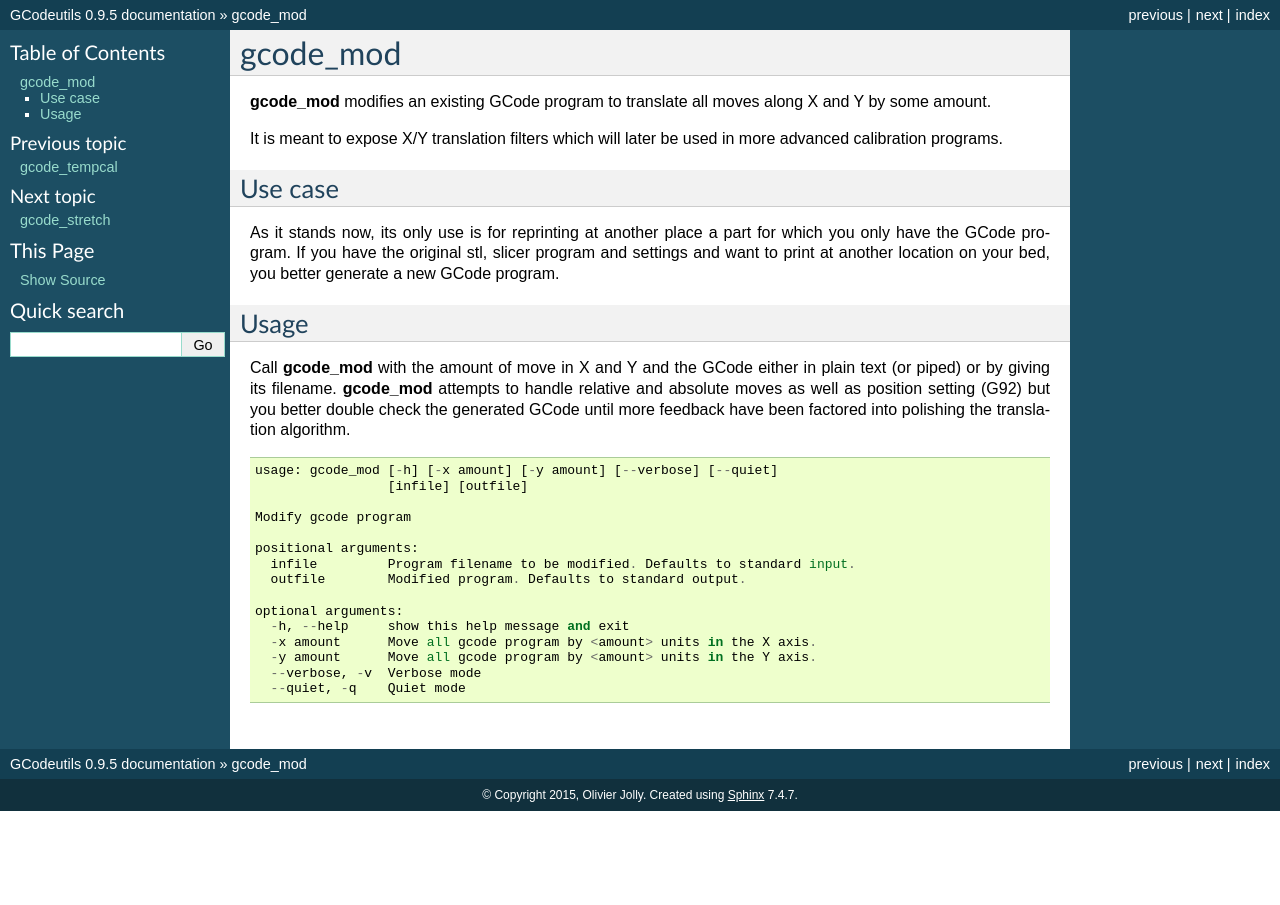
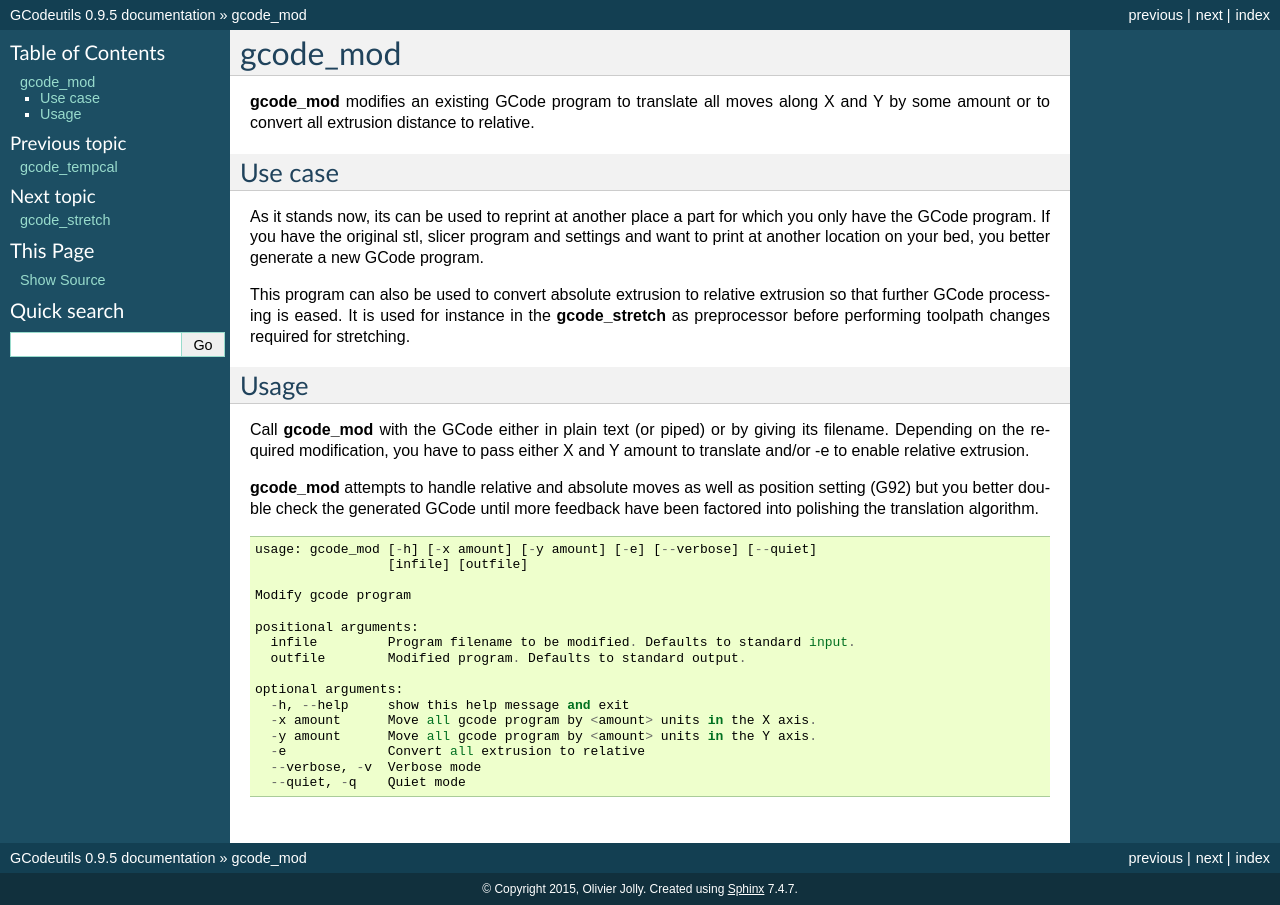
Before and after one commit to zeograd/gcodeutils, a Sphinx documentation site: the page built from docs/gcode_mod.rst, in a window 1280 px wide. Built offline with Sphinx 7.4.7, drawn with Linux system fonts in a browser that asks for light colours.

Commit message:
Updated documentation to reflect later stretch and mod upgrades

```diff
--- a/docs/gcode_mod.rst
+++ b/docs/gcode_mod.rst
@@ -1,28 +1,33 @@
 gcode_mod
 ---------
 
-**gcode_mod** modifies an existing GCode program to translate all moves along X and Y by some amount.
-
-It is meant to expose X/Y translation filters which will later be used in more advanced calibration programs.
+**gcode_mod** modifies an existing GCode program to translate all moves along X and Y by some amount
+or to convert all extrusion distance to relative.
 
 Use case
 ........
 
-As it stands now, its only use is for reprinting at another place a part for which you only have the GCode program.
+As it stands now, its can be used to reprint at another place a part for which you only have the GCode program.
 If you have the original stl, slicer program and settings and want to print at another location on your bed, you
 better generate a new GCode program.
+
+This program can also be used to convert absolute extrusion to relative extrusion so that further GCode
+processing is eased. It is used for instance in the **gcode_stretch** as preprocessor before performing
+toolpath changes required for stretching.
 
 Usage
 .....
 
-Call **gcode_mod** with the amount of move in X and Y and the GCode either in plain text (or piped) or by giving
-its filename.
+Call **gcode_mod** with the GCode either in plain text (or piped) or by giving its filename.
+Depending on the required modification, you have to pass either X and Y amount to translate and/or -e to
+enable relative extrusion.
+
 **gcode_mod** attempts to handle relative and absolute moves as well as position setting (G92) but you better
 double check the generated GCode until more feedback have been factored into polishing the translation algorithm.
 
 ::
 
-    usage: gcode_mod [-h] [-x amount] [-y amount] [--verbose] [--quiet]
+    usage: gcode_mod [-h] [-x amount] [-y amount] [-e] [--verbose] [--quiet]
                      [infile] [outfile]
 
     Modify gcode program
@@ -35,5 +40,6 @@ double check the generated GCode until more feedback have been factored into pol
       -h, --help     show this help message and exit
       -x amount      Move all gcode program by <amount> units in the X axis.
       -y amount      Move all gcode program by <amount> units in the Y axis.
+      -e             Convert all extrusion to relative
       --verbose, -v  Verbose mode
       --quiet, -q    Quiet mode
```
Also changed, not shown: docs/gcode_stretch.rst (+6 -5 lines).
